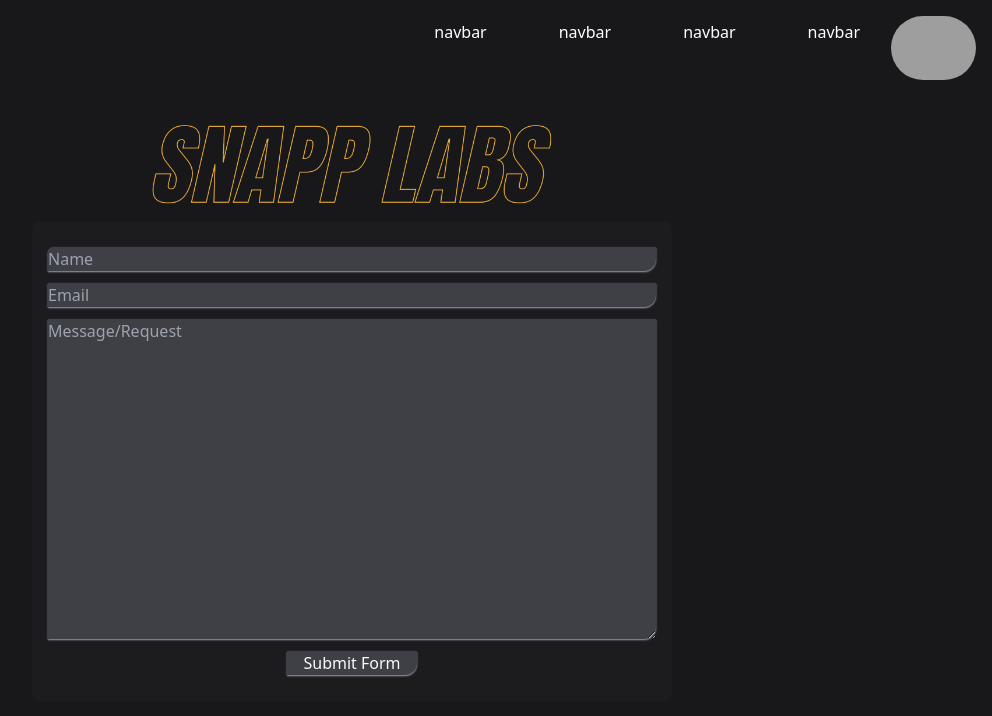
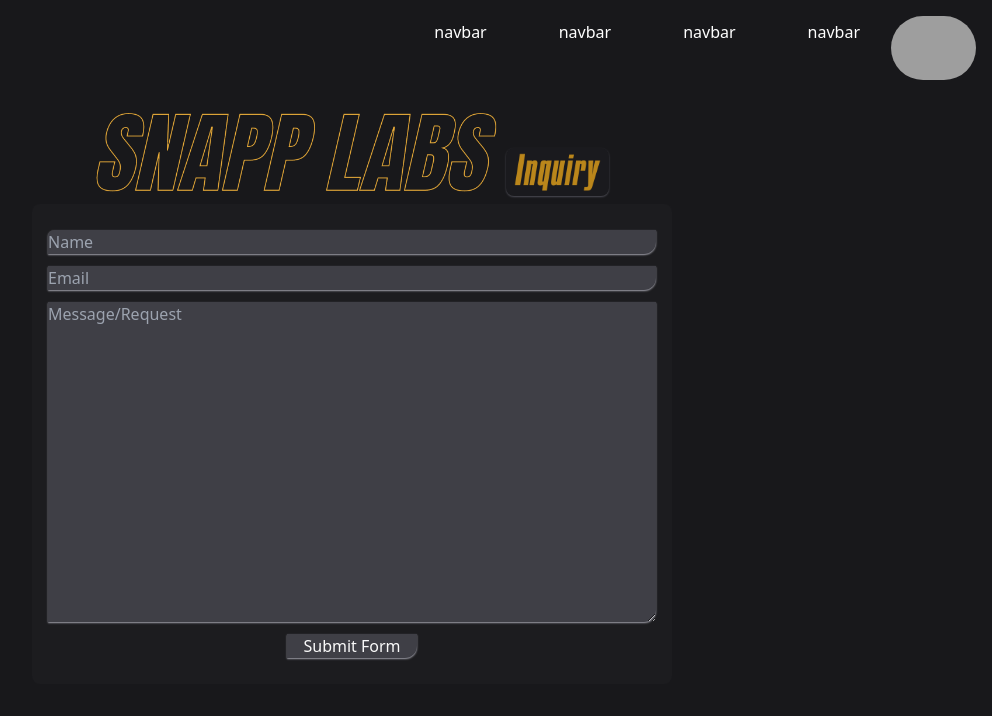
Before and after one commit to rosshd/Snapp-Mern-Stack, a React (Vite) app in the folder frontend/: page /serviceInquiry in a window 1280 px wide. Shown: the top 716 px of the page, without its empty margins (288-1280 px from the left). Built offline with nearby package versions, Linux system fonts and the light colour scheme; grey boxes are pictures that could not be loaded.

Commit message:
updated resizing

```diff
--- /dev/null
+++ b/frontend/src/components/aboutUs.jsx
@@ -0,0 +1,9 @@
+import React from 'react'
+
+const aboutUs = () => {
+  return (
+    <div>aboutUs</div>
+  )
+}
+
+export default aboutUs
--- a/frontend/src/components/projectLanding.jsx
+++ b/frontend/src/components/projectLanding.jsx
@@ -8,16 +8,16 @@ import keychain from '../assets/keychain1.png'
 
 const projectLanding = () => {
   return (
-    <div className='h-[100vh] flex flex-col max-md:flex-col-reverse py-10 bg-zinc-900 justify-center items-center '>
+    <div className=' flex flex-col max-md:flex-col-reverse pb-[5vh] pt-[10vh] bg-zinc-900 justify-center items-center overflow-hidden '>
 
-      <ImageCycle className="flex-row w-[100%] h-[50%] xl:mt-44 overflow-hidden overflow-x-hidden">
+      <ImageCycle className="flex-row w-[100%] h-[40vh] overflow-hidden my-12 overflow-x-hidden">
         <img src={board1} className="w-52 xl:w-[20dvw] xl:left-[-21dvw] self-center border-2 left-[-208px] shadow-sm overflow-hidden absolute shadow-gray-200 border-orange-300 rounded-md animate-infinite-scroll"/>
         <img src={iron1} className="w-52 xl:w-[20dvw] xl:left-[-21dvw] self-center border-2 left-[-208px] shadow-sm overflow-hidden absolute  shadow-gray-200 border-orange-300 rounded-md animate-infinite-scroll delay-2000"/>
         <img src={board2} className="w-52 xl:w-[20dvw] xl:left-[-21dvw] self-center border-2 left-[-208px] shadow-sm overflow-hidden absolute shadow-gray-200 border-orange-300 rounded-md animate-infinite-scroll delay-4000"/>
         <img src={keychain} className="w-52 xl:w-[20dvw] xl:left-[-21dvw] self-center border-2 left-[-208px] shadow-sm overflow-hidden absolute shadow-gray-200 border-orange-300 rounded-md animate-infinite-scroll delay-6000"/>
       </ImageCycle>
 
-      <div className='flex flex-row justify-center items-center px-16 h-[50%] max-md:mt-6'>
+      <div className='flex flex-row justify-center items-center px-16 h-[40vh] max-md:mt-6'>
         <div className='h-fit flex flex-col gap-4 justify-center items-center max-md:self-start'>
           <h1 className='text-white opacity-80 w-[50dvw] max-md:w-[80dvw] text-center drop-shadow-lg rounded-lg bg-black bg-opacity-15 p-4 border-2 border-gray-400'>
             Explore limitless creativity with services tailored to bring your wildest ideas to life.
--- a/frontend/src/pages/serviceInquiry.jsx
+++ b/frontend/src/pages/serviceInquiry.jsx
@@ -2,13 +2,16 @@ import React from 'react'
 import NavBar from '../components/navBar.jsx'
 import Form from "../components/form.jsx"
 import snapLogoBanner from "../assets/mainLogo.png"
-import logoIcon from "../assets/logoIcon.png"
+import inquiryPNG from "../assets/inquiry.png"
 
 const shop = () => {
   return (
     <div className='flex flex-col justify-center items-center h-screen bg-zinc-900'>
       <NavBar className='rounded-xl bg-zinc-900'></NavBar>
-      <img src={snapLogoBanner} className='mb-4 mt-[2%] h-[10%]'></img>
+      <div className='flex flex-row justify-center items-center h-[10%] space-x-2 mb-2'>
+        <img src={snapLogoBanner} className='mb-4 mt-[2%] h-[100%]'></img>
+        <img src={inquiryPNG} className='h-[60%] self-end opacity-90 rounded-lg px-2 bg-zinc-800 bg-opacity-25 shadow-sm shadow-zinc-600' />
+      </div>
       <Form />
 
     </div>
```
Also changed, not shown: frontend/src/assets/inquiry.png (added).
